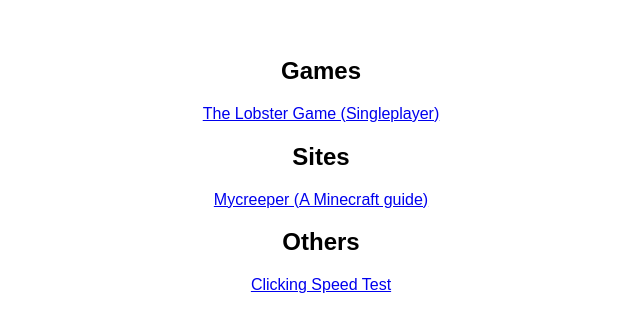
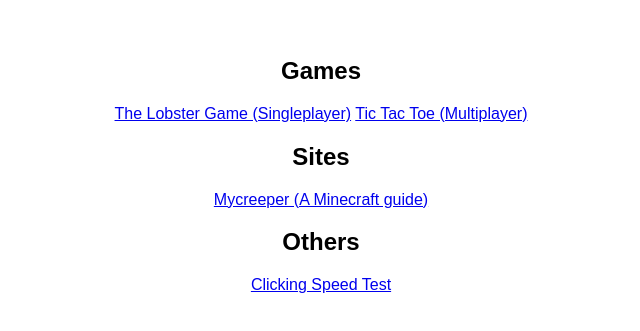
Before and after one commit to 512DuncanL/512duncanl.github.com, a plain HTML site: page index.html in a window 1280 px wide. Shown: the part 61-392 px from the top of the page, without its empty margins (319-959 px from the left). Drawn offline with Linux system fonts and the light colour scheme.

Commit message:
Update README.md

```diff
--- a/index.html
+++ b/index.html
@@ -23,6 +23,7 @@
     <br>
     <h2>Games</h3>
     <a href="lobster-game.html">The Lobster Game (Singleplayer)</a>
+    <a href="tic-tac-toe.html">Tic Tac Toe (Multiplayer)</a>
     <br>
     <h2>Sites</h3>
     <a href="https://mycreeper.site">Mycreeper (A Minecraft guide)</a>
```
Also changed, not shown: 1 other file.
